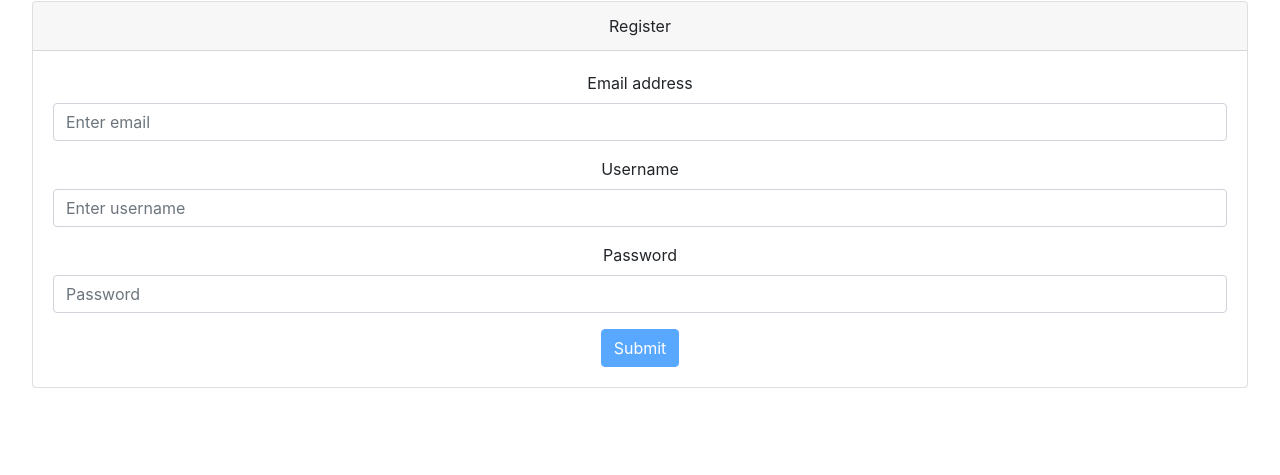
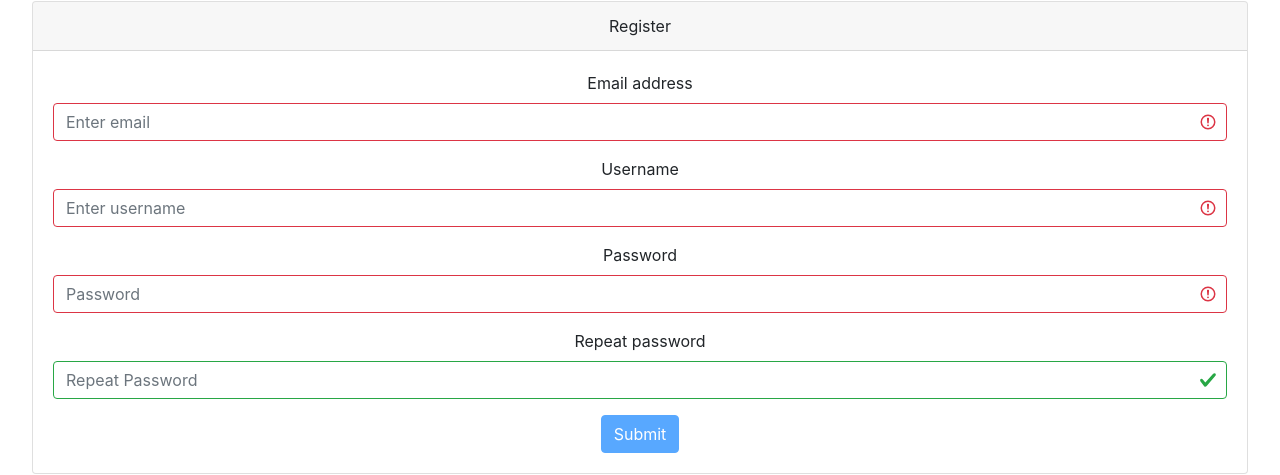
Before and after one commit to davidordo85/React_home, a React (Create React App) app: page /register in a window 1280 px wide. Shown: the part 199-674 px from the top of the page. Built offline with nearby package versions, Linux system fonts and the light colour scheme; no server answers.

Commit message:
field validation and repeat password

```diff
--- a/src/components/auth/RegisterPage/RegisterForm.js
+++ b/src/components/auth/RegisterPage/RegisterForm.js
@@ -7,6 +7,9 @@ function LoginAndRegisterForm({ onSubmit, isLoading, variant }) {
     username: '',
     password: '',
   });
+  const [repeatPassword, setRepeatPassword] = React.useState('');
+  const isEmail = email => /\S+@\S+/.test(email);
+  const isPassword = password => password.length >= 6;
 
   const handleChange = event => {
     setCredentials(oldCredentials => {
@@ -16,6 +19,10 @@ function LoginAndRegisterForm({ onSubmit, isLoading, variant }) {
       };
       return newCredentials;
     });
+  };
+
+  const handleRepeat = event => {
+    setRepeatPassword(event.target.value);
   };
 
   const handleSubmit = event => {
@@ -36,6 +43,9 @@ function LoginAndRegisterForm({ onSubmit, isLoading, variant }) {
             placeholder="Enter email"
             value={email}
             onChange={handleChange}
+            isValid={isEmail(email)}
+            isInvalid={!isEmail(email)}
+            validate
           />
         </Form.Group>
         <Form.Group className="mb-3" controlId="formBasicUsername">
@@ -46,6 +56,9 @@ function LoginAndRegisterForm({ onSubmit, isLoading, variant }) {
             placeholder="Enter username"
             value={username}
             onChange={handleChange}
+            isValid={isPassword(username)}
+            isInvalid={!isPassword(username)}
+            validate
           />
         </Form.Group>
 
@@ -57,13 +70,35 @@ function LoginAndRegisterForm({ onSubmit, isLoading, variant }) {
             placeholder="Password"
             value={password}
             onChange={handleChange}
+            isValid={isPassword(password)}
+            isInvalid={!isPassword(password)}
+            validate
+          />
+        </Form.Group>
+        <Form.Group className="mb-3" controlId="formBasicRepeatPassword">
+          <Form.Label>Repeat password</Form.Label>
+          <Form.Control
+            name="repeatPassword"
+            type="repeatPassword"
+            placeholder="Repeat Password"
+            value={repeatPassword}
+            onChange={handleRepeat}
+            isValid={password === repeatPassword}
+            isInvalid={password !== repeatPassword}
+            validate
           />
         </Form.Group>
 
         <Button
           variant={variant}
           type="submit"
-          disabled={isLoading || !email || !username || !password}
+          disabled={
+            isLoading ||
+            !email ||
+            !username ||
+            !password ||
+            password !== repeatPassword
+          }
         >
           {isLoading ? (
             <Spinner
```
